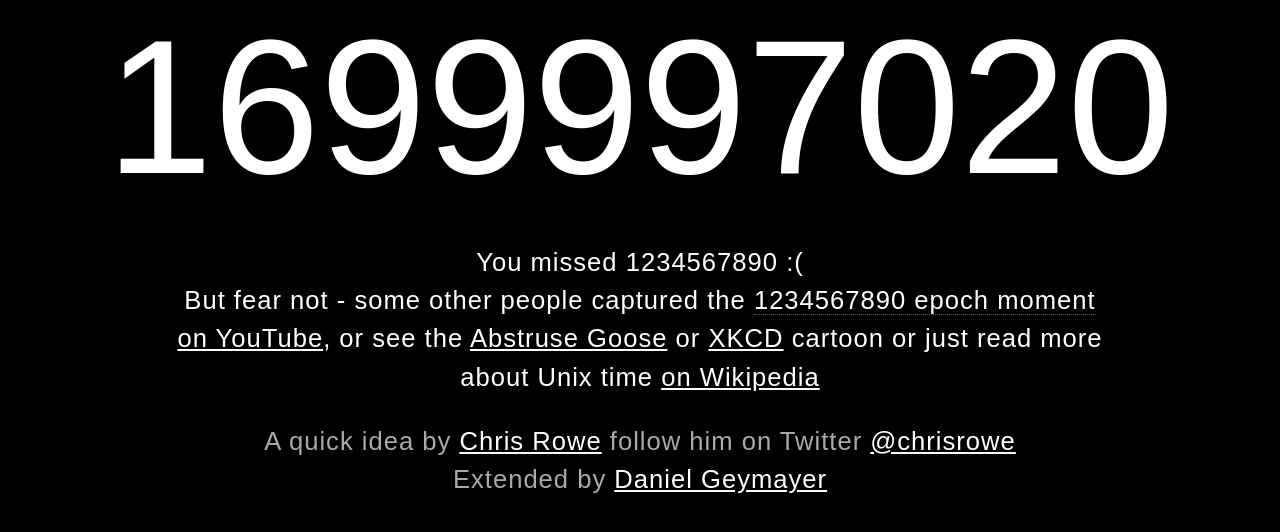
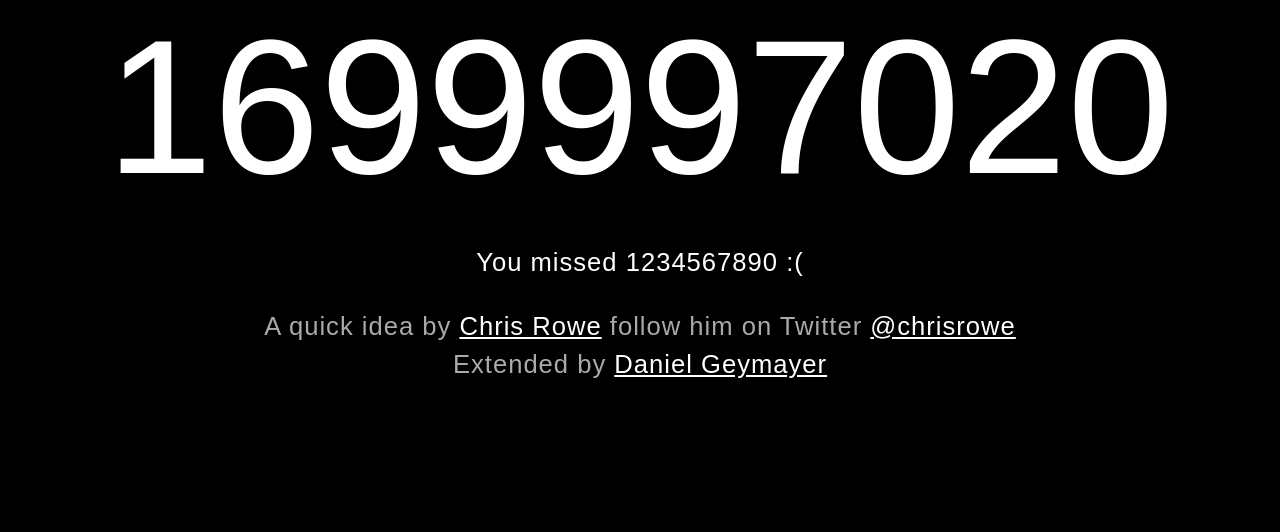
Before and after one commit to dag0310/coolepochcountdown, a PHP site: page / in a window 1280 px wide. Shown: the part 154-686 px from the top of the page. Run offline with PHP 8.4, Linux system fonts and the light colour scheme.

Commit message:
Comment out text again

```diff
--- a/public/index.php
+++ b/public/index.php
@@ -17,8 +17,8 @@
 <body><div id="main"><span id="timer"><script>var d = new Date();var t = d.getTime();var o = t+"";document.write(o.substring(0,10));</script></span><br/>
 <p class="desc">
 	You missed <?=$coolepoch;?> :(
-	<br>
-	But fear not - some other people captured the <span class="fun">1234567890 epoch moment</span> <a href='https://www.youtube.com/results?search_query=unix%201234567890'>on YouTube</a>, or see the <a href="http://abstrusegoose.com/116">Abstruse Goose</a> or <a href='http://xkcd.com/376/'>XKCD</a> cartoon or just read more about Unix time&nbsp;<a href='http://en.wikipedia.org/wiki/Unix_time'>on&nbsp;Wikipedia</a>
+	<!-- <br>
+	But fear not - some other people captured the <span class="fun">1234567890 epoch moment</span> <a href='https://www.youtube.com/results?search_query=unix%201234567890'>on YouTube</a>, or see the <a href="http://abstrusegoose.com/116">Abstruse Goose</a> or <a href='http://xkcd.com/376/'>XKCD</a> cartoon or just read more about Unix time&nbsp;<a href='http://en.wikipedia.org/wiki/Unix_time'>on&nbsp;Wikipedia</a> -->
 </p>
 
 <p class="desc2">
```
